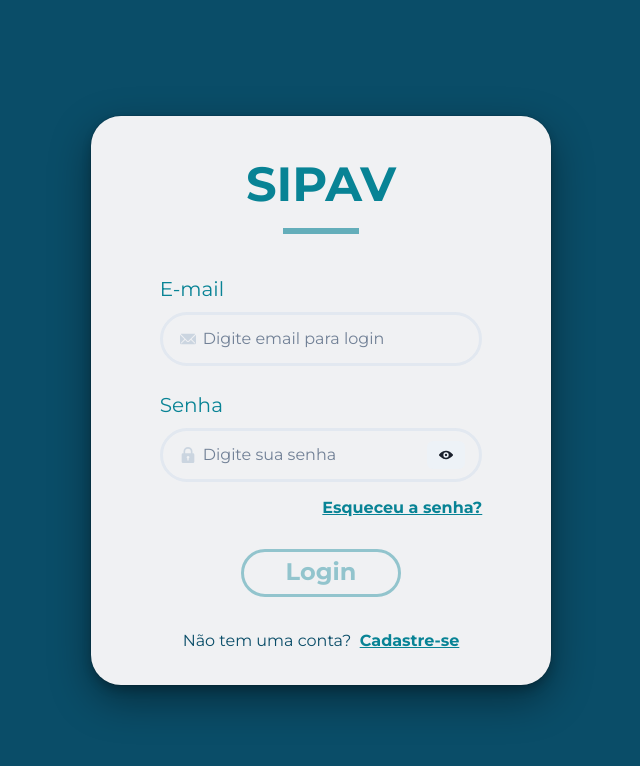
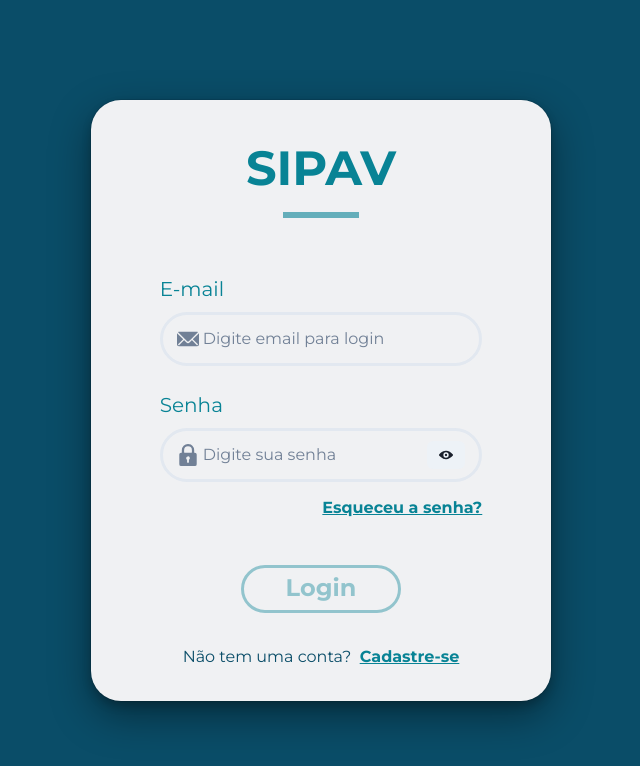
Before and after one commit to sipav-apps/front-sipav, a React (Create React App) app: page /login in a window 1280 px wide. Shown: the top 766 px of the page, without its empty margins (319-959 px from the left). Built offline with nearby package versions, Linux system fonts and the light colour scheme.

Commit message:
Change styles in login page

```diff
--- a/src/pages/Login/index.js
+++ b/src/pages/Login/index.js
@@ -84,11 +84,11 @@ const Login = () => {
               flexDirection="column"
               alignItems="flex-start"
               justifyContent="flex-start"
-              pt="2rem"
+              pt="3rem"
             >
               <CustomInput
                 label="E-mail"
-                icon={<EmailIcon color='gray.300' />}
+                icon={<EmailIcon className='custom-icon' color='gray.500' />}
                 name="email"
                 type="email"
                 placeholder="Digite email para login"
@@ -101,7 +101,7 @@ const Login = () => {
 
               <CustomInput
                 label="Senha"
-                icon={<LockIcon color='gray.300' />}
+                icon={<LockIcon className='custom-icon' color='gray.500' />}
                 name="password"
                 type="password"
                 placeholder="Digite sua senha"
@@ -114,7 +114,7 @@ const Login = () => {
                 errors={errors}
               />
             </Flex>
-            <Flex justifyContent="flex-end" marginBottom="1rem" width="70%">
+            <Flex justifyContent="flex-end" marginBottom="2rem" width="70%">
               <Button variant="link">
                 <Text as='u' fontWeight="bold" color="primary.600">
                   Esqueceu a senha?
@@ -153,6 +153,7 @@ const Login = () => {
                 fontWeight="bold"
                 color="primary.600"
                 onClick={() => navigate("/register")}
+                cursor="pointer"
               >
                 Cadastre-se
               </Text>
```
